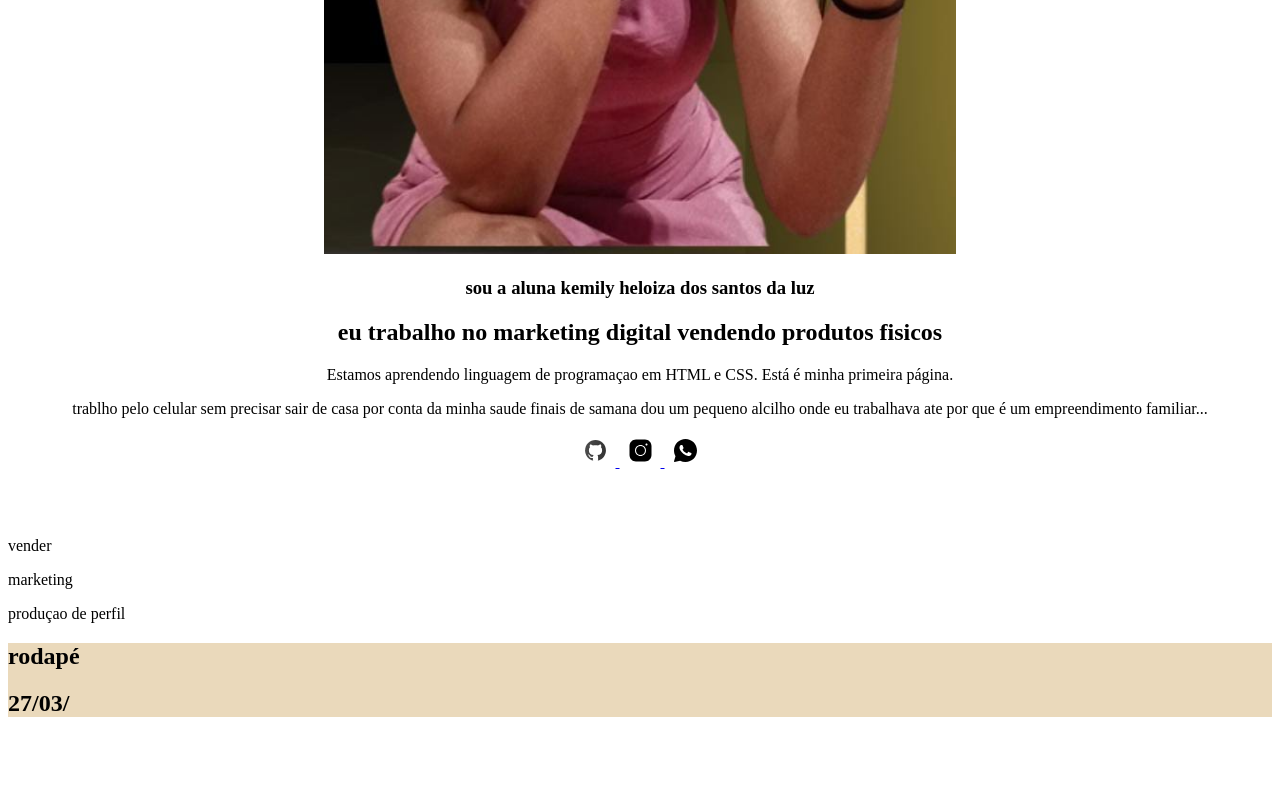
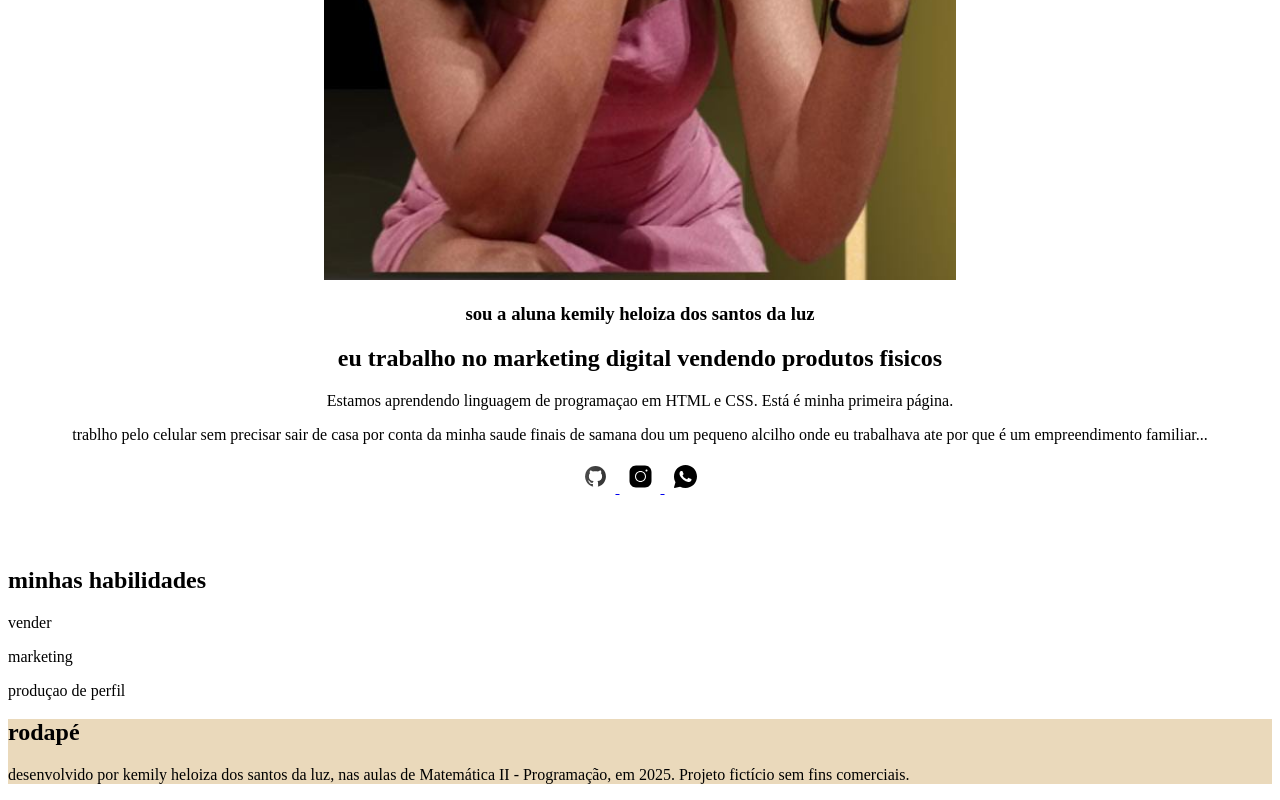
Before and after one commit to lindina000/segundo-repositorio1, a plain HTML site: page index.html in a window 1280 px wide. Shown: the part 698-1498 px from the top of the page. Before the commit the page ends 1434 px from the top, so only its background shows below. Drawn offline with nearby package versions, Linux system fonts and the light colour scheme.

Commit message:
aula09/04

```diff
--- a/index.html
+++ b/index.html
@@ -5,6 +5,8 @@
     <meta charset="UTF-8">
     <meta name="viewport" content="width=device-width, initial-scale=1.0">
     <title>primeira página</title>
+    link href="https://cdn.jsdelivr.net/npm/bootstrap@5.3.2/dist/css/bootstrap.min.css" rel="stylesheet">
+<link rel="stylesheet" href="https://cdn.jsdelivr.net/npm/bootstrap-icons@1.11.3/font/bootstrap-icons.min.css">
     <link rel="stylesheet" href="style.css">
 </head>
 
@@ -38,11 +40,12 @@
 
 
         <section id="minhasHabilidades">
-            <p>vender</p>
-            <p>marketing</p>
-            <p>produçao de perfil</p>
-
-
+            <div>
+                <h2>minhas habilidades</h2>
+                <p class="badge bg-secondary" >  vender</p>
+                <p class="badge bg-secondary" >marketing</p>
+                <p class="badge bg-secondary" >produçao de perfil</p>
+            </div>
         </section>
 
         <section id="meusProjetos">
@@ -51,7 +54,7 @@
 
         <footer>
             <h2>rodapé</h2>
-            <h2>27/03/</h2>
+            <p>desenvolvido por kemily heloiza dos santos da luz, nas aulas de Matemática II - Programação, em 2025. Projeto fictício sem fins comerciais.</p>
         </footer>
     </main>
 </body>
--- a/style.css
+++ b/style.css
@@ -23,6 +23,14 @@ body{
   padding: 4px 8px;
  }
 
+h1, h2, h3{
+  color:blak;
+  font-weight: 700;
+}
+
+
+
+
  footer{
    background-color: rgb(234, 217, 187);
 }
```
